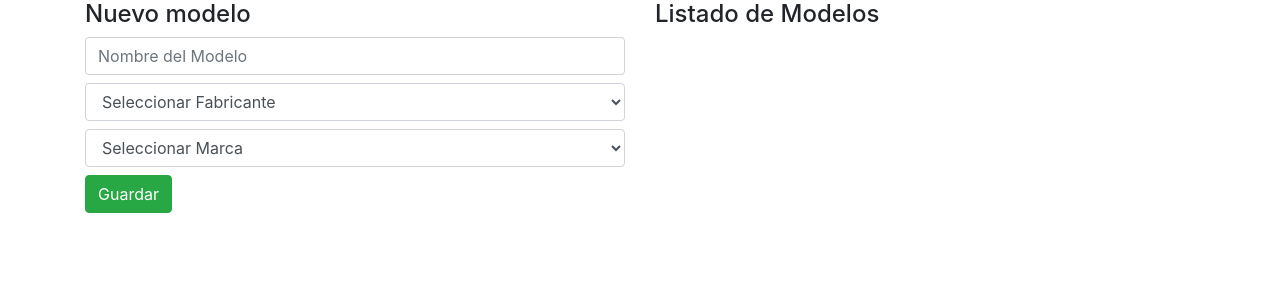
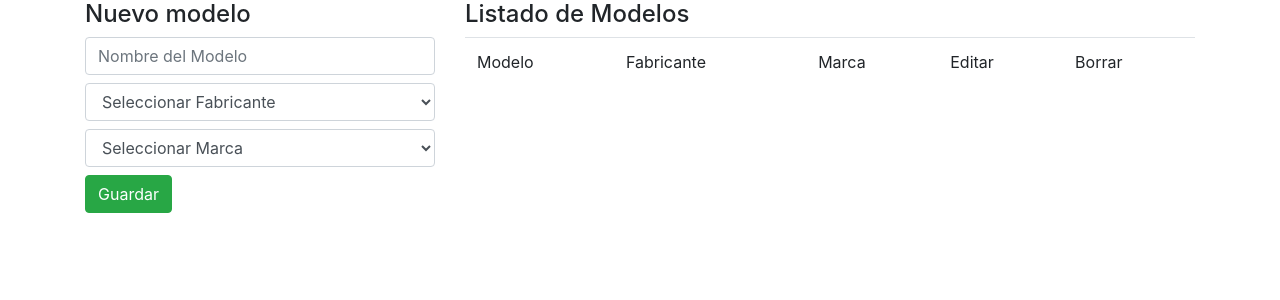
Before and after one commit to joninet2971/efi_python, a Flask app: page /modelos in a window 1280 px wide. Shown: the part 126-426 px from the top of the page. Run offline with Flask 3, Linux system fonts and the light colour scheme; data that the repository does not hold is empty; some libraries are stand-ins or nearby versions.

Commit message:
de todo un poco y mucho mas

```diff
--- a/app.py
+++ b/app.py
@@ -90,6 +90,18 @@ def marca_editar(id):
 
     return render_template('marca_edit.html', marca=marca )
 
+@app.route("/fabricante/<id>/editar", methods=['GET', 'POST'])
+def fabricante_editar(id):
+    fabricante = Fabricante.query.get_or_404(id)
+
+    if request.method == 'POST':
+        fabricante.nombre_fabricante = request.form['nombre']
+        fabricante.pais_origen = request.form['pais']
+        db.session.commit()
+        return redirect(url_for('agregarFabricante'))
+
+    return render_template('fabricante_edit.html', fabricante=fabricante )
+
 
 @app.route("/modelo/<id>/borrar", methods=['GET', 'POST'])
 def marca_borrar(id):
--- a/templates/lista_modelos.html
+++ b/templates/lista_modelos.html
@@ -7,7 +7,7 @@
 {% block body %}
 <div class="container">
     <div class="row">
-        <div class="col-6">
+        <div class="col-4">
             <h4>Nuevo modelo</h4>
             <form action="" method="post">
                 <input type="text" name="modelo" class="form-control mb-2" placeholder="Nombre del Modelo">
@@ -30,17 +30,28 @@
 
             </form>
         </div>
-        <div class="col-6">
+        <div class="col-8">
             <h4>Listado de Modelos</h4>
-            <ul>
+            <table class="table">
+                <thead>
+                    <tr>
+                        <td>Modelo</td>
+                        <td>Fabricante</td>
+                        <td>Marca</td>
+                        <td>Editar</td>
+                        <td>Borrar</td>
+                    </tr>
+                </thead>
                 {% for modelo in modelos %}
-                <li>
-                    {{ modelo.nombre_modelo }} - {{ modelo.fabricante.nombre_fabricante }} - {{ modelo.marca.nombre_marca }}
-                    <a href="/modelo/{{modelo.id}}/editar">Editar</a>
-                    <a href="/modelo//{{modelo.id}}/borrar">Borrar</a>
-                </li>
+                    <tr>
+                        <td>{{ modelo.nombre_modelo }}</td>
+                        <td>{{ modelo.fabricante.nombre_fabricante }}</td>
+                        <td>{{ modelo.marca.nombre_marca }}</td>
+                        <td><a href="/modelo/{{modelo.id}}/editar">Editar</a></td>
+                        <td><a href="/modelo//{{modelo.id}}/borrar">Borrar</a></td>
+                    </tr>
                 {% endfor %}
-            </ul>
+            </table>
         </div>
     </div>
 </div>
```
Also changed, not shown: templates/fabricante_edit.html (added, +14 -0 lines), templates/lista_fabricantes.html (+15 -5 lines), templates/lista_marcas.html (+12 -6 lines).
